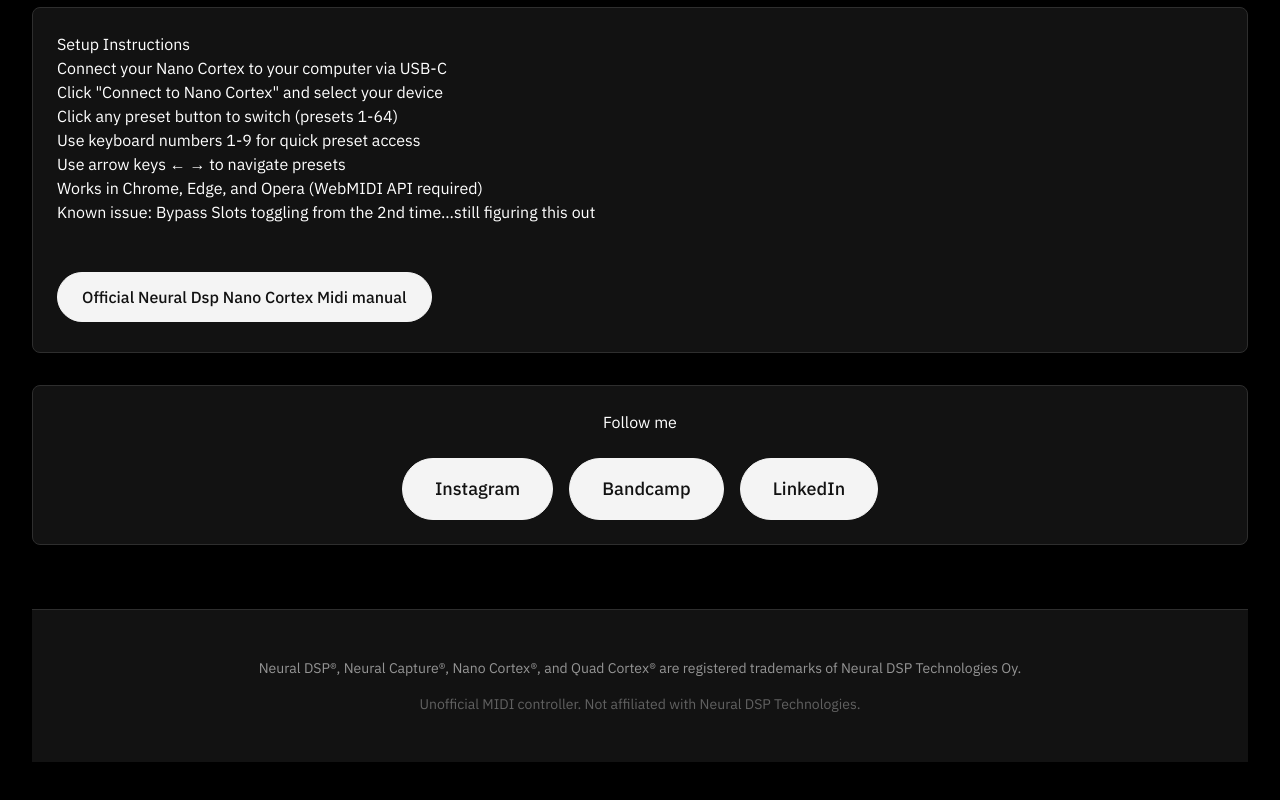
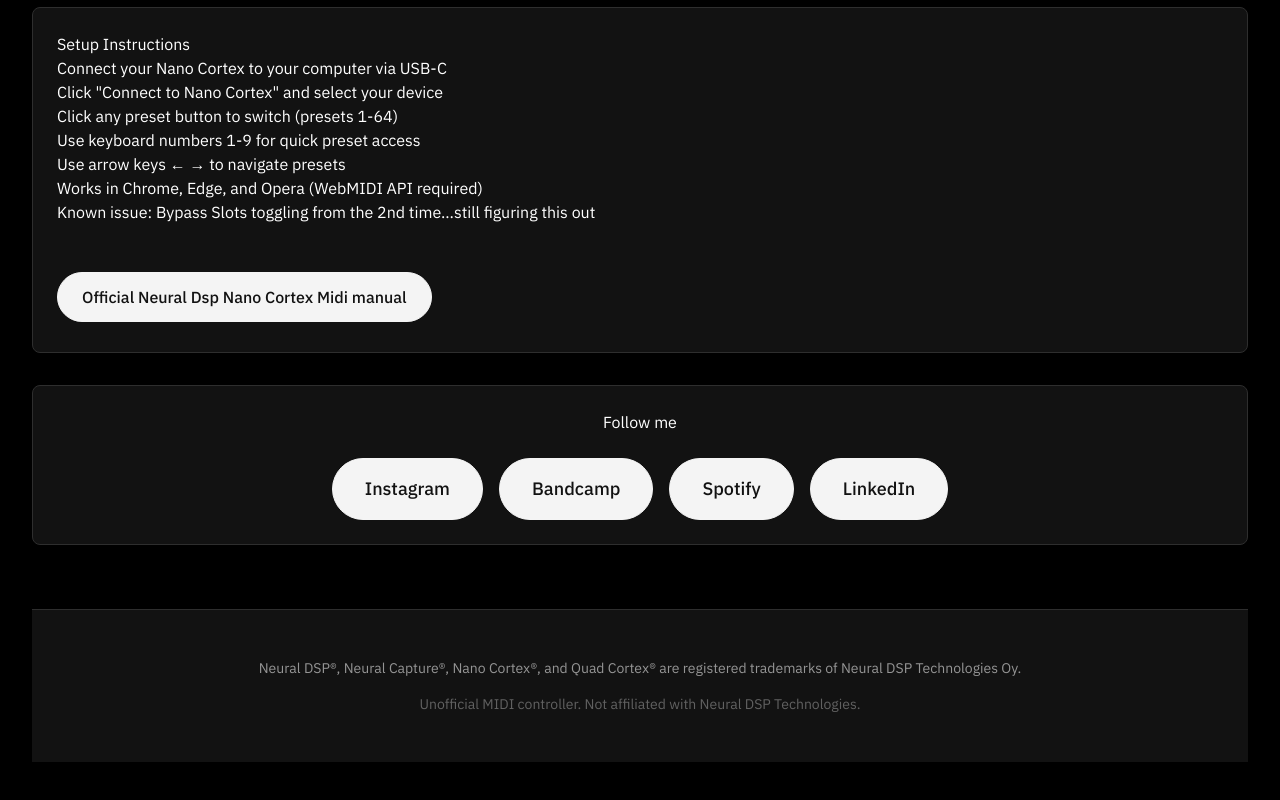
Before and after one commit to AlieksieievOU/nanoCortexPresetSwitcher, a React (Vite) app: page / in a window 1280 px wide. Shown: the part 1584-2384 px from the top of the page. Built offline with nearby package versions, Linux system fonts and the light colour scheme.

Commit message:
added Spotify link

```diff
--- a/src/components/Footer.tsx
+++ b/src/components/Footer.tsx
@@ -8,6 +8,7 @@
           <div className="flex flex-wrap justify-center gap-4">
               <SocialLink href="https://www.instagram.com/sasha.alieksieiev/" label="Instagram" />
               <SocialLink href="https://projectlira.bandcamp.com/" label="Bandcamp" />
+                <SocialLink href="https://open.spotify.com/artist/4RDL510srayFbdb2QUcwDg?si=N_LHLfdkQbK8VdlfdSwAwA" label="Spotify" />
               <SocialLink href="https://www.linkedin.com/in/oleksandralieksieiev/" label="LinkedIn" />
           </div>
       </div>
```
